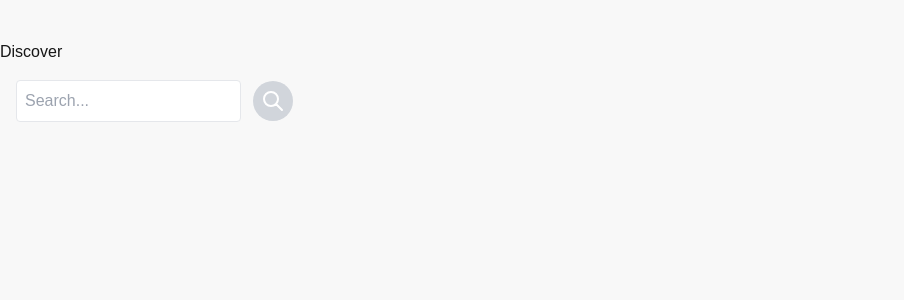
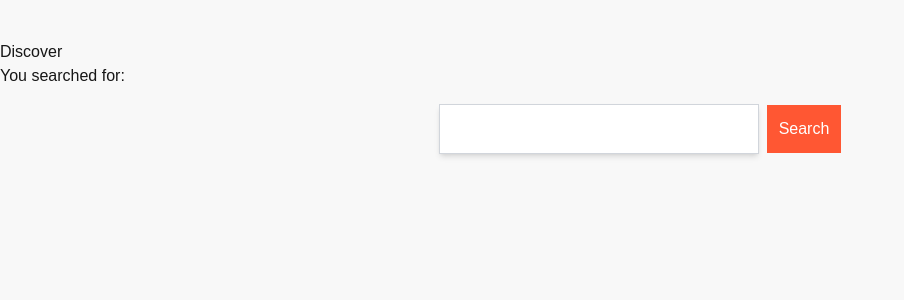
Before and after one commit to joshuacappelli/happymeals, a Next.js app: page /discover in a window 1280 px wide. Shown: the top 300 px of the page, without its empty margins (0-904 px from the left). Built offline with nearby package versions, Linux system fonts and the light colour scheme.

Commit message:
added search context

```diff
--- /dev/null
+++ b/src/app/context/searchcontext.tsx
@@ -0,0 +1,26 @@
+"use client";
+
+import React, { createContext, useState, ReactNode } from "react";
+
+interface ISearchContext {
+  address: string;
+  setAddress: React.Dispatch<React.SetStateAction<string>>;
+}
+
+// Default (fallback) values are not typically used in real code
+// but TypeScript requires an initial shape.
+export const SearchContext = createContext<ISearchContext>({
+  address: "",
+  setAddress: () => {},
+});
+
+// Provider component
+export function SearchProvider({ children }: { children: ReactNode }) {
+  const [address, setAddress] = useState("");
+
+  return (
+    <SearchContext.Provider value={{ address, setAddress }}>
+      {children}
+    </SearchContext.Provider>
+  );
+}
--- a/src/app/discover/page.tsx
+++ b/src/app/discover/page.tsx
@@ -1,12 +1,17 @@
+"use client";
+
 import React from 'react';
-import SearchBar from '@/components/form/searchbar';
+import { SearchBar2 } from '@/components/form/searchbar';
+import { SearchContext } from '@/app/context/searchcontext';
+import { useContext } from 'react';
 
 const DiscoverPage = () => {
+    const { address } = useContext(SearchContext);
     return (
         <div className="discover-page">
             <h1>Discover</h1>
-            <SearchBar />
-            {/* Additional content can go here */}
+            <p>You searched for: {address}</p>
+            <SearchBar2 />
             <div className="content">
                 {/* ... existing content ... */}
             </div>
--- a/src/app/layout.tsx
+++ b/src/app/layout.tsx
@@ -1,5 +1,7 @@
 import type { Metadata } from "next";
 import { Geist, Geist_Mono } from "next/font/google";
+import { SearchProvider } from "./context/searchcontext";
+
 import "./globals.css";
 
 const geistSans = Geist({
@@ -27,7 +29,9 @@ export default function RootLayout({
       <body
         className={`${geistSans.variable} ${geistMono.variable} antialiased bg-offwhite mt-10`}
       >
-        {children}
+        <SearchProvider>
+          {children}
+        </SearchProvider>
       </body>
     </html>
   );
--- a/src/app/page.tsx
+++ b/src/app/page.tsx
@@ -1,7 +1,7 @@
 "use client";
 
 import Link from "next/link";
-import SearchBar from "@/components/form/searchbar";
+import {SearchBar } from "@/components/form/searchbar";
 
 export default function Home() {
 
--- a/src/components/form/searchbar.tsx
+++ b/src/components/form/searchbar.tsx
@@ -1,23 +1,44 @@
 "use client";
 
-import React from "react";
+import React, { useContext, useState } from "react";
 import getCoordinates from "@/app/lib/geocoding";
-import { useState } from "react";
+import { SearchContext } from "@/app/context/searchcontext";
+import { useRouter } from "next/navigation";
+
+const SearchBar: React.FC = () => {
+  const router = useRouter();
+
+  const [localAddress, setLocalAddress] = useState("");
+  const { setAddress } = useContext(SearchContext);
+
+  const handleSearch = async () => {
+    const coordinates = await getCoordinates(localAddress);
+    console.log(coordinates);
+    console.log(localAddress);
+    setAddress(localAddress);
+
+    router.push(`/discover`);
+  }
 
 
-const SearchBar: React.FC = () => {
-  const [address, setAddress] = useState("");
   return (
     <div className="p-4 rounded-lg flex items-center gap-3 w-96">
       <input
         type="text"
         placeholder="Search..."
         className="border rounded p-2"
-        value={address}
-        onChange={(e) => setAddress(e.target.value)}
+        value={localAddress}
+        onChange={(e) => setLocalAddress(e.target.value)}
+        onKeyDown={(e) => {
+          if (e.key === "Enter") {
+            handleSearch();
+          }
+        }}
       />
       <button
-      onClick={() => getCoordinates(address)}
+      onClick={() => {
+        handleSearch();
+      }}
       className="bg-gray-300 text-white p-2 rounded-full hover:bg-gray-400 transition-colors duration-300 focus:ring-2 focus:ring-gray-300">
         <svg xmlns="http://www.w3.org/2000/svg" className="h-6 w-6" fill="none" viewBox="0 0 24 24" stroke="currentColor">
           <path strokeLinecap="round" strokeLinejoin="round" strokeWidth="2" d="M21 21l-6-6m2-5a7 7 0 11-14 0 7 7 0 0114 0z" />
@@ -27,4 +48,37 @@ const SearchBar: React.FC = () => {
   );
 };
 
-export default SearchBar;
+
+const SearchBar2: React.FC = () => {
+  const { address } = useContext(SearchContext);
+  const [searchTerm, setSearchTerm] = useState("");
+
+  const handleSearch = () => {
+    // Implement search functionality here
+    console.log("Searching for:", searchTerm);
+  };
+
+  return (
+    <div className="flex items-center justify-center p-4">
+      <input
+        type="text"
+        placeholder={` ${address}`}
+        className="border border-gray-300 p-3 w-80 shadow-md focus:outline-none focus:ring-2 focus:ring-blue-500 transition duration-300"
+        value={searchTerm}
+        onChange={(e) => setSearchTerm(e.target.value)}
+        onKeyDown={(e) => {
+          if (e.key === "Enter") {
+            handleSearch();
+          }
+        }}
+      />
+      <button
+        onClick={handleSearch}
+        className="ml-2 bg-crimson text-white p-3 hover:bg-crimson/90 transition duration-300 focus:ring-2 focus:ring-crimson-300">
+        Search
+      </button>
+    </div>
+  );
+};
+
+export { SearchBar, SearchBar2 };
```
